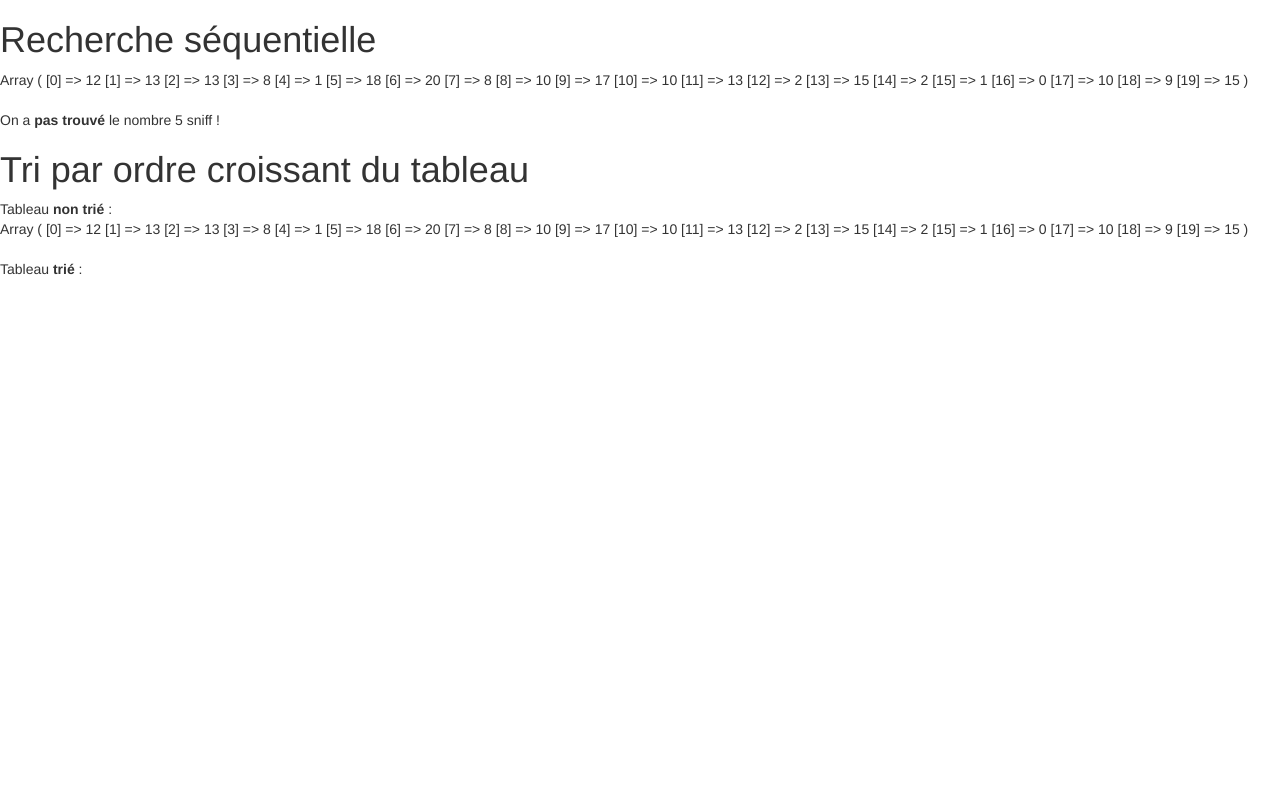
After one commit to Lucciniolo/King-of-Fighters, a PHP site: page /doc/exercices/recherche.php in a window 1280 px wide. The commit adds this page. Run offline with PHP 8.4, Linux system fonts and the light colour scheme.

Commit message:
correction exercice

```diff
--- /dev/null
+++ b/doc/exercices/recherche.php
@@ -0,0 +1,73 @@
+<html>
+<head>
+	<title>Recherche</title>
+    <meta charset="utf-8">
+
+</head>
+<body>
+
+<h1>Recherche séquentielle</h1>
+<?php
+
+	$tableau = array();
+	$tailleTableau = 20;
+	$nombreRecherche = 5;
+
+	// On remplie le tableu de valeurs aléatoires entre 0 et $tailleTableau
+	for ($i=0; $i < $tailleTableau; $i++) {
+		$tableau[$i] = mt_rand(0, $tailleTableau);
+	}
+
+	print_r($tableau);
+
+	function rechercheLineaire($element, $tableau)
+	{
+
+	// avec for
+	/*	   for($i=0; $i < count($tableau); $i++)
+	      if($tableau[$i]==$element)
+	         return true;
+	*/
+
+	// avec foreach
+	   foreach ($tableau as $value) {
+	   		if($value == $element)
+	   			return true;
+	   }
+
+	   return false;
+	}
+
+	echo "<br/>";
+	echo "<br/>";
+
+	if (rechercheLineaire($nombreRecherche, $tableau)) {
+		echo "On a <b>trouvé</b> le nombre " . $nombreRecherche . " youpi !";
+	}
+	else
+		echo "On a <b>pas trouvé</b> le nombre " . $nombreRecherche . " sniff !";
+
+ ?>
+
+ <h1>Tri par ordre croissant du tableau</h1>
+
+<?php
+	echo "Tableau <b>non trié</b> : <br/>";
+	print_r($tableau);
+	echo "<br/>";
+	echo "<br/>";
+
+	echo "Tableau <b>trié</b> : <br/>";
+
+ ?>
+
+
+    <!-- Latest compiled and minified CSS -->
+    <link rel="stylesheet" href="https://maxcdn.bootstrapcdn.com/bootstrap/3.3.1/css/bootstrap.min.css">
+    <!-- Optional theme -->
+    <link rel="stylesheet" href="https://maxcdn.bootstrapcdn.com/bootstrap/3.3.1/css/bootstrap-theme.min.css">
+    <!-- Latest compiled and minified JavaScript -->
+    <script src="https://maxcdn.bootstrapcdn.com/bootstrap/3.3.1/js/bootstrap.min.js"></script>
+
+</body>
+</html>
--- a/header.php
+++ b/header.php
@@ -1,6 +1,6 @@
 <?php
 include('configuration.php');
-$bdd = mysqli_connect('localhost', 'compte', 'motdepasse', 'kof');
+$bdd = mysqli_connect($serveur, $utilisateur, $motdepasse, $basededonnees);
 include('kof.php');
 
 ?>
```
Also changed, not shown: doc/exercices/tir-recherche-filtres.md (+16 -0 lines).
